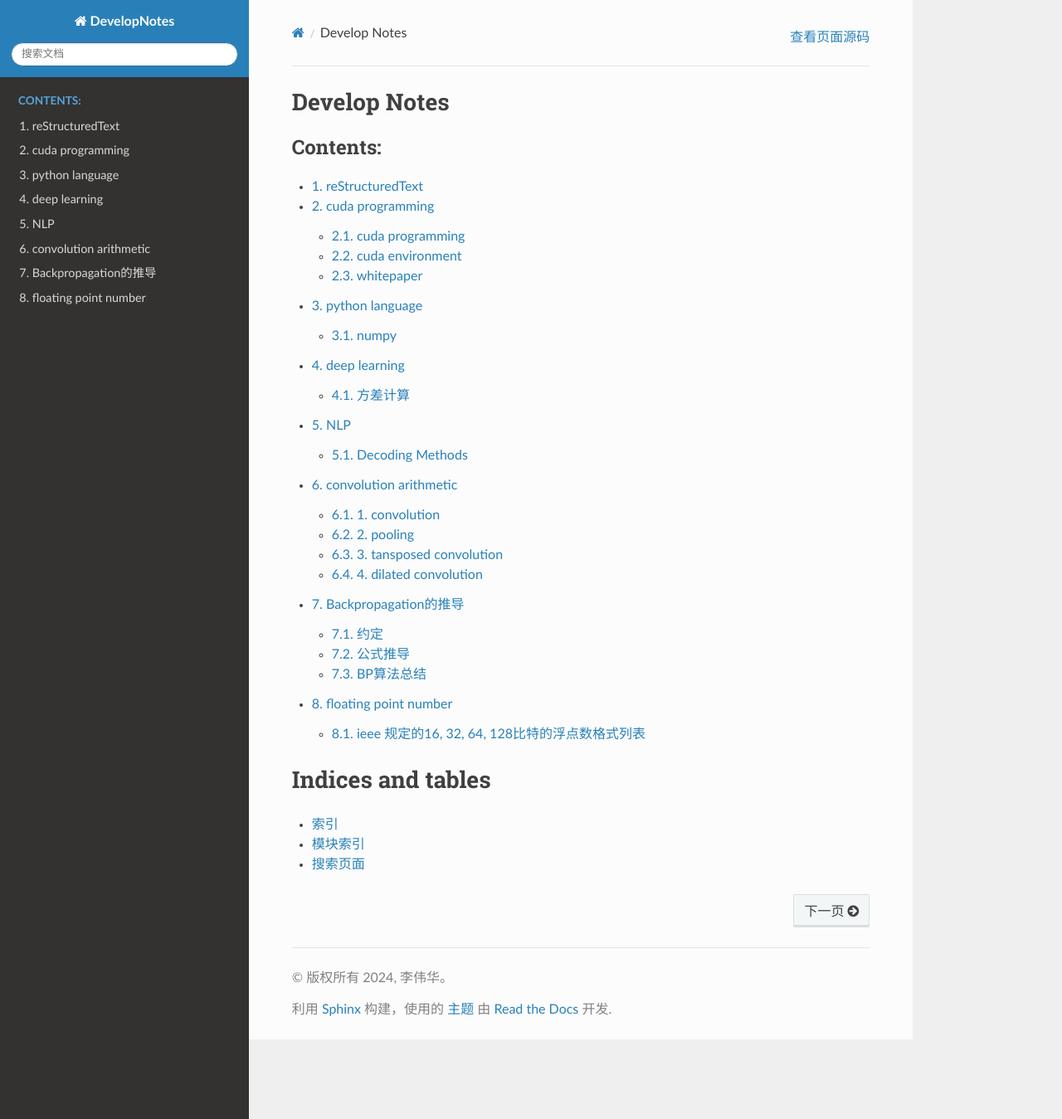
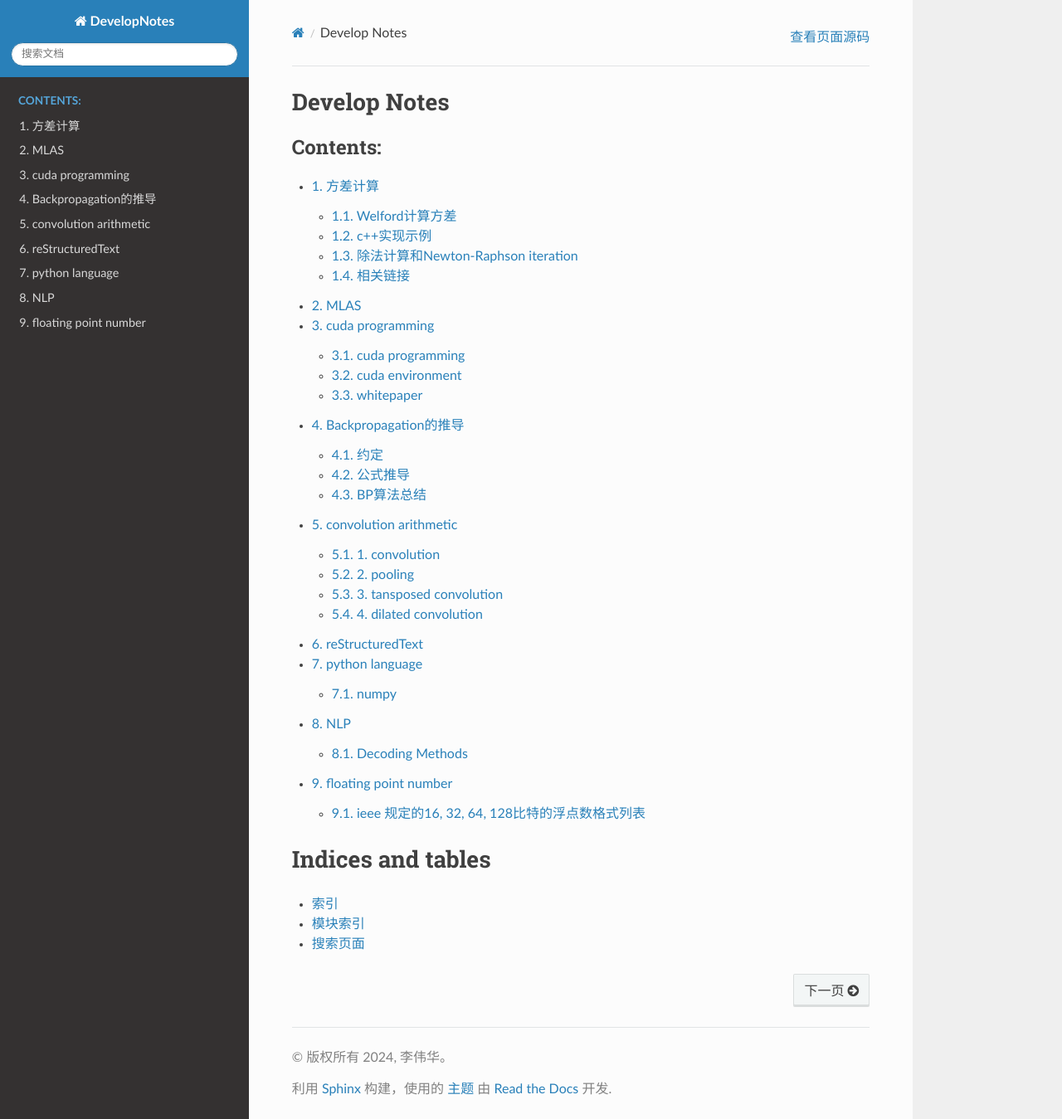
Before and after one commit to li-weihua/DevelopNotes, a Sphinx documentation site: the page built from docs/source/index.rst, in a window 1280 px wide and 1349 px high. Shown: the whole window at 83% size. Built offline with Sphinx 7.4.7 and the Read the Docs theme 2.0.0, drawn with Linux system fonts in a browser that asks for light colours; formulas are drawn with MathJax 3; pages that are not in the unit, such as notebooks, are missing from menus.

Commit message:
refactor docs

```diff
--- a/docs/source/conv_arithmetic.rst
+++ b/docs/source/conv_arithmetic.rst
@@ -1,5 +1,5 @@
 convolution arithmetic
-======================
+========================
 
 :reference:
   - https://github.com/vdumoulin/conv_arithmetic
--- a/docs/source/deeplearning/index.rst
+++ /dev/null
@@ -1,4 +0,0 @@
-deep learning
-***************
-
-.. include:: variance.rst
--- a/docs/source/index.rst
+++ b/docs/source/index.rst
@@ -6,13 +6,14 @@ Develop Notes
    :maxdepth: 2
    :caption: Contents:
 
+   variance
+   mlas
+   cuda
+   backpropagation
+   conv_arithmetic
    reStructuredText
-   cuda/index
    python/index
-   deeplearning/index
    nlp
-   conv_arithmetic
-   backpropagation
    floating_point
    env/index
 
--- /dev/null
+++ b/docs/source/mlas.rst
@@ -0,0 +1,4 @@
+MLAS
+========
+
+MLAS is a core library of onnxruntime.
--- a/docs/source/reStructuredText.rst
+++ b/docs/source/reStructuredText.rst
@@ -1,5 +1,5 @@
 reStructuredText
-==================
+*********************
 
 * # H1, with overline, for parts
 * \* H2, with overline, for chapters
--- a/docs/source/deeplearning/variance.rst
+++ b/docs/source/variance.rst
@@ -1,5 +1,5 @@
 方差计算
-================
+============
 
 方差定义（two-pass method）：
 
@@ -15,7 +15,6 @@
 	\begin{aligned}
     \sigma^2_n &= \frac{1}{n} \sum_{i=1}^{n} x_i^2 - \bar{x}_n^2
 	\end{aligned}
-
 
 Welford计算方差
 ----------------
@@ -61,7 +60,7 @@ Welford计算方差是用one-pass method，但误差远小于naive method。
 
 python实现示例如下：
 
-.. literalinclude:: ../../../python/welford.py
+.. literalinclude:: ../../python/welford.py
     :language: python
 
 c++实现示例
```
Also changed, not shown: docs/source/cuda.rst (renamed from docs/source/cuda/index.rst).
